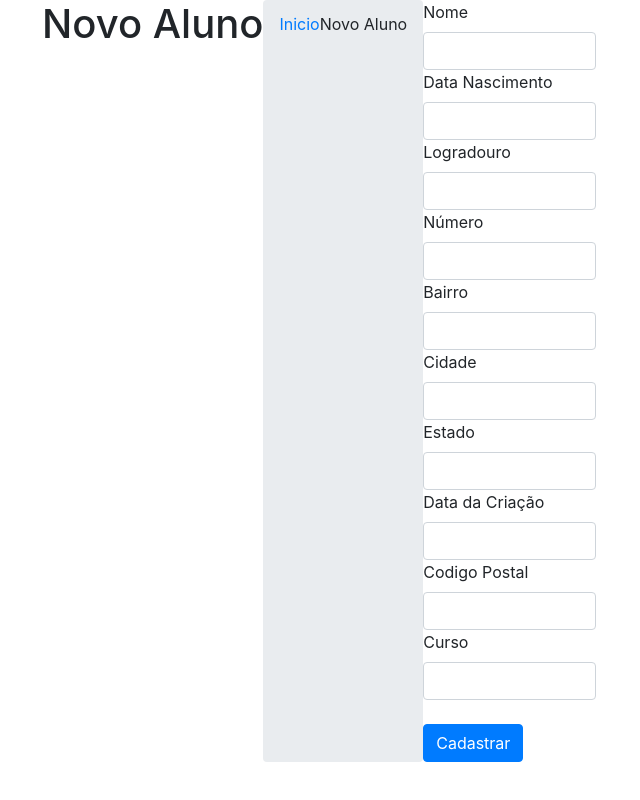
After one commit to BergsoSilva/TesteCRUDPHP, a CodeIgniter app: page /database/index.php/aluno/add in a window 1280 px wide. The commit adds this page. Shown: the whole page, without its empty margins (28-668 px from the left). Run offline with CodeIgniter, Linux system fonts and the light colour scheme; some libraries are stand-ins or nearby versions.

Commit message:
10072018

```diff
--- a/webApp/application/config/config.php
+++ b/webApp/application/config/config.php
@@ -23,7 +23,7 @@ defined('BASEPATH') OR exit('No direct script access allowed');
 | a PHP script and you can easily do that on your own.
 |
 */
-$config['base_url'] = '';
+$config['base_url'] = 'http://localhost:webApp/';
 
 /*
 |--------------------------------------------------------------------------
@@ -35,7 +35,7 @@ $config['base_url'] = '';
 | variable so that it is blank.
 |
 */
-$config['index_page'] = 'index.php';
+$config['index_page'] ='';
 
 /*
 |--------------------------------------------------------------------------
--- a/webApp/application/controllers/Aluno.php
+++ b/webApp/application/controllers/Aluno.php
@@ -10,6 +10,16 @@ class Aluno extends CI_Controller {
 		$this->load->model('alunoModel','alunos');
 
 		$data['alunos']= $this->alunos->getAlunos();
+
 		$this->load->view('listarAlunos',$data);
 	}
+
+	//Página de adicionar aluno
+	public function add()
+	{
+		//Carrega o Model Alunos
+		$this->load->model('alunoModel', 'alunos');
+		//Carrega a View
+		$this->load->view('addAluno');
+	}
 }
--- /dev/null
+++ b/webApp/application/views/AddAluno.php
@@ -0,0 +1,146 @@
+<?php
+	defined('BASEPATH') OR exit('No direct script access allowed');
+?>
+
+<!DOCTYPE <!DOCTYPE html>
+<html>
+<head>
+    <meta charset="utf-8" />
+    <meta http-equiv="X-UA-Compatible" content="IE=edge">
+
+    <meta name="viewport" content="width=device-width, initial-scale=1">
+    <meta name="description" content="Lista de alunos da tabela alunos">
+    <meta name="autor" content="bergsonSilva">
+
+    <title>Lista de Alunos</title>
+    <!-- boptstrp core CSS-->
+    <link  href="bootstrap/css/bootstrap.min.css"  rel="stylesheet"/>
+
+</head>
+<body>
+  <div class="container">
+     <div class="row">
+     <title>Novo cadastro</title>
+
+<!-- Bootstrap core CSS -->
+<link href="/webApp/bootstrap/css/bootstrap.min.css" rel="stylesheet">
+
+<!-- HTML5 shim and Respond.js for IE8 support of HTML5 elements and media queries -->
+<!--[if lt IE 9]>
+  <script src="https://oss.maxcdn.com/html5shiv/3.7.2/html5shiv.min.js"></script>
+  <script src="https://oss.maxcdn.com/respond/1.4.2/respond.min.js"></script>
+<![endif]-->
+</head>
+
+<body>
+
+<div class="container">
+
+  <div class="row">
+
+    <h1>Novo Aluno</h1>
+    <ol class="breadcrumb">
+          <li><a href="/">Inicio</a></li>
+          <li class="active">Novo Aluno</li>
+    </ol>
+
+    <!-- Formulário de novo cadastro  -->
+    <form action="/alunos/salvar" name="form_add" method="post">
+
+        <div class="row">
+            <div class="col-md-8">
+                 <label>Nome</label>
+                <input type="text" name="nome" value="" class="form-control">
+            </div>
+        </div>
+
+        <div class="row">
+            <div class="col-md-8">
+                <label>Data Nascimento </label>
+                 <input type="text" name="preco" value="" class="form-control">
+             </div>
+         </div>
+
+
+       <div class="row">
+            <div class="col-md-8">
+                <label>Logradouro</label>
+                <input type="text" name="logradouro" value="" class="form-control">
+             </div>
+         </div>
+
+
+        <div class="row">
+            <div class="col-md-8">
+                <label>Número</label>
+                 <input type="text" name="numero" value="" class="form-control">
+            </div>
+        </div>
+
+       <div class="row">
+            <div class="col-md-8">
+                <label>Bairro</label>
+                <input type="text" name="bairro" value="" class="form-control">
+            </div>
+         </div>
+
+       <div class="row">
+            <div class="col-md-8">
+                <label>Cidade</label>
+                <input type="text" name="cidade" value="" class="form-control">
+            </div>
+        </div>
+
+
+       <div class="row">
+             <div class="col-md-8">
+                 <label>Estado</label>
+                 <input type="text" name="estado" value="" class="form-control">
+            </div>
+        </div>
+        <div class="row">
+            <div class="col-md-8">
+                <label>Data da Criação </label>
+                <input type="text" name="data_criacao" value="" class="form-control">
+            </div>
+        </div>
+
+       <div class="row">
+            <div class="col-md-8">
+                <label>Codigo Postal </label>
+                <input type="text" name="cep" value="" class="form-control">
+        </div>
+       </div>
+
+        <div class="row">
+            <div class="col-md-8">
+                <label>Curso </label>
+                <input type="text" name="curso" value="" class="form-control">
+            </div>
+        </div>
+
+
+
+
+      <!-- Button submit(enviar) formulário -->
+      <br />
+      <div class="row">
+        <div class="col-md-2">
+          <button type="submit" class="btn btn-primary">Cadastrar</button>
+        </div>
+      </div><!-- fim do button submit(enviar) formulário -->
+
+
+    </form><!--Fim formulário de novo cadastro  -->
+     </div>
+  </div> <!-- container-->
+
+
+  <!-- Bootstrap core JavaScript
+    ================================================== -->
+    <!-- Placed at the end of the document so the pages load faster -->
+    <script src="https://ajax.googleapis.com/ajax/libs/jquery/1.11.3/jquery.min.js"></script>
+    <script src="/webApp/bootstrap/js/bootstrap.min.js"></script>
+
+</body>
+</html>
```
Also changed, not shown: webApp/application/views/listarAlunos.php (+9 -2 lines), webApp/system/.htaccess.
